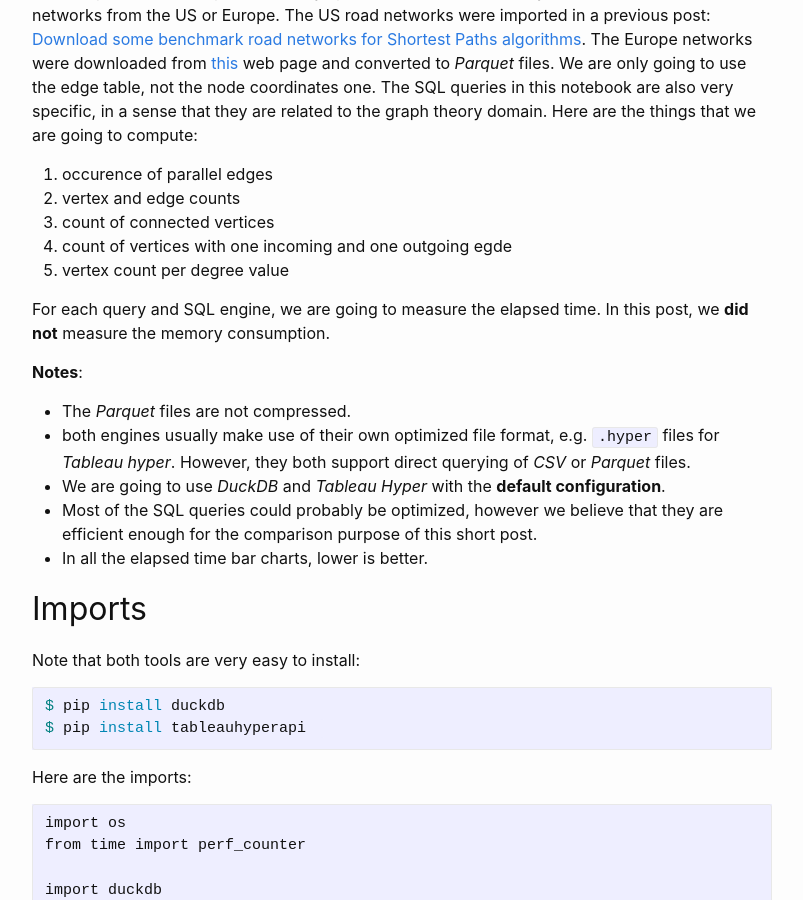
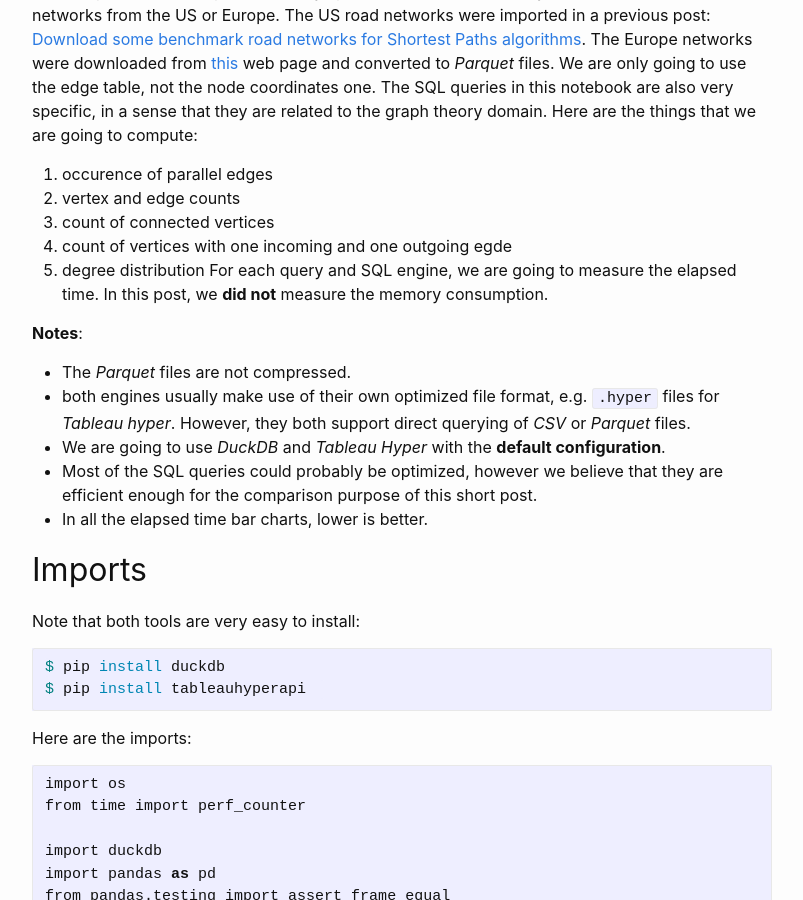
Before and after one commit to aetperf/aetperf.github.io, a Jekyll site: the page built from _posts/2022-10-04-Query-Parquet-files-with-DuckDB-and-Tableau-Hyper-engines.md, in a window 1280 px wide and 900 px high, scrolled down 754 px. Shown: the whole window, without its empty margins (238-1041 px from the left). Built offline with Jekyll 4.4.1, drawn with Linux system fonts in a browser that asks for light colours; comment, search, counter and statistics services are not loaded; some of the changed text lies outside the part shown.

Commit message:
small update

````diff
--- a/_posts/2022-10-04-Query-Parquet-files-with-DuckDB-and-Tableau-Hyper-engines.md
+++ b/_posts/2022-10-04-Query-Parquet-files-with-DuckDB-and-Tableau-Hyper-engines.md
@@ -33,8 +33,7 @@
 2. vertex and edge counts
 3. count of connected vertices
 4. count of vertices with one incoming and one outgoing egde
-5. vertex count per degree value
-
+5. degree distribution
 For each query and SQL engine, we are going to measure the elapsed time. In this post, we **did not** measure the memory consumption.
 
 **Notes**:
@@ -1002,7 +1001,7 @@
 </div>
 
 
-## Fifth query : vertex count per degree value
+## Fifth query : degree distribution
 
 
 ```python
````
Also changed, not shown: _posts/WP_2022-10-04-Query-Parquet-files-with-DuckDB-and-Tableau-Hyper-engines.md (+2 -2 lines).
